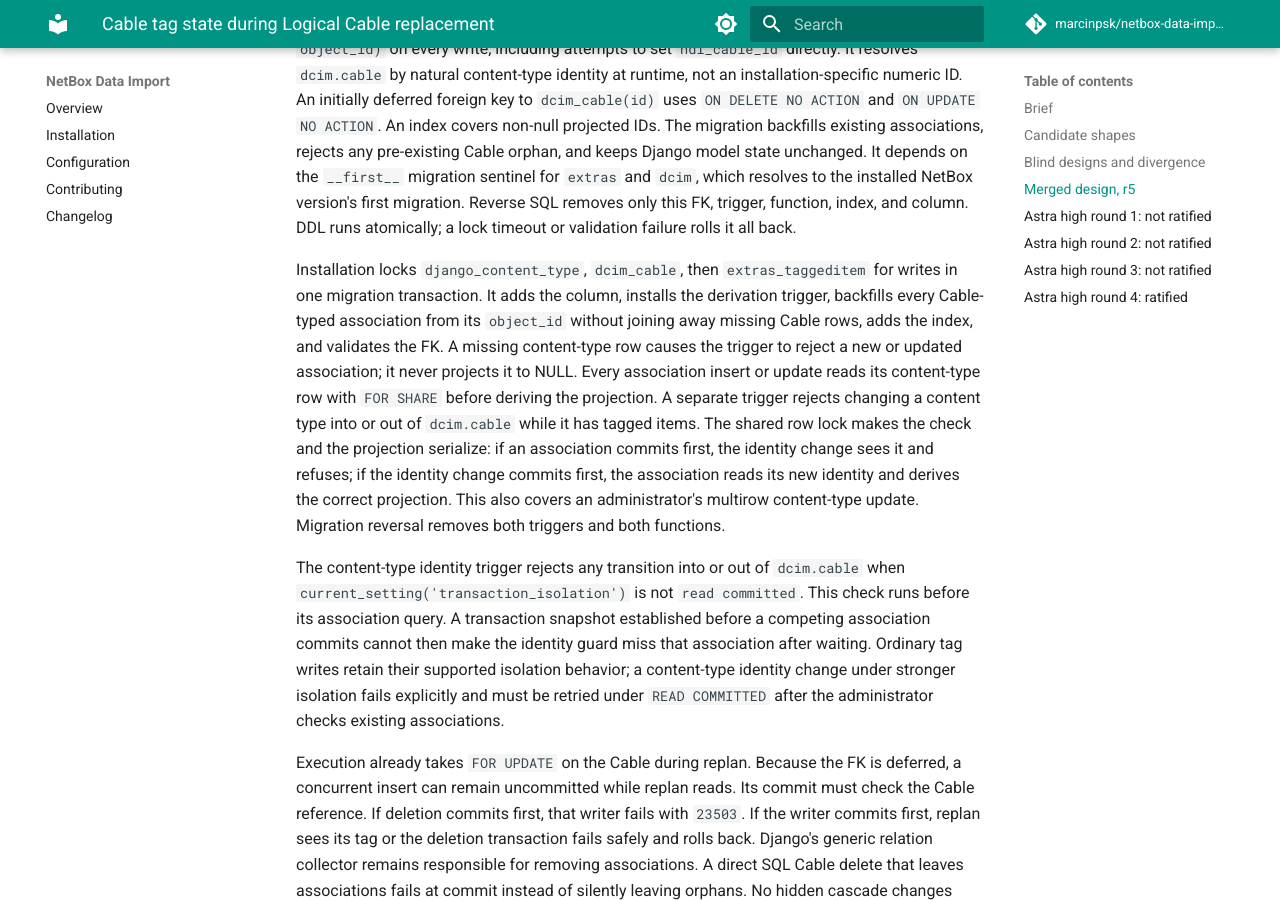
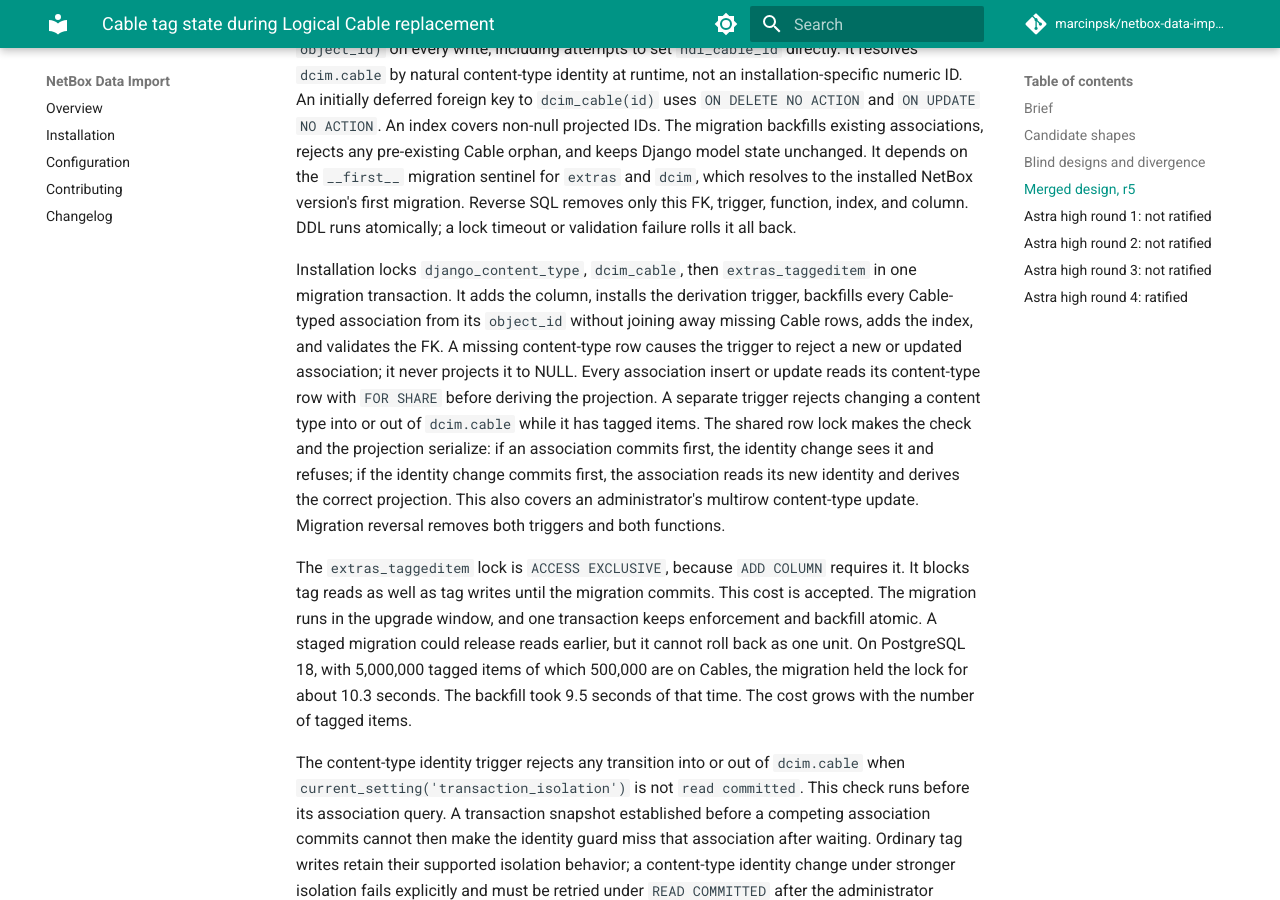
Before and after one commit to marcinpsk/netbox-data-import-plugin, an MkDocs documentation site: the page built from docs/design/cable-tag-serialization.md, in a window 1280 px wide and 900 px high, scrolled down 2429 px. Built offline with MkDocs 1.6.1 and Material for MkDocs 9.7.7, drawn with Linux system fonts in a browser that asks for light colours; comment, search, counter and statistics services are not loaded.

Commit message:
docs(cables): state that the tag integrity migration blocks tag reads

```diff
--- a/docs/design/cable-tag-serialization.md
+++ b/docs/design/cable-tag-serialization.md
@@ -98,6 +98,15 @@ refuses; if the identity change commits first, the association reads its new
 identity and derives the correct projection. This also covers an
 administrator's multirow content-type update. Migration reversal removes both
 triggers and both functions.
+
+The `extras_taggeditem` lock is `ACCESS EXCLUSIVE`, because `ADD COLUMN`
+requires it. It blocks tag reads as well as tag writes until the migration
+commits. This cost is accepted. The migration runs in the upgrade window, and
+one transaction keeps enforcement and backfill atomic. A staged migration could
+release reads earlier, but it cannot roll back as one unit. On PostgreSQL 18,
+with 5,000,000 tagged items of which 500,000 are on Cables, the migration held
+the lock for about 10.3 seconds. The backfill took 9.5 seconds of that time.
+The cost grows with the number of tagged items.
 
 The content-type identity trigger rejects any transition into or out of
 `dcim.cable` when `current_setting('transaction_isolation')` is not
```
Also changed, not shown: other parts of docs/design/cable-tag-serialization.md (+1 -1 lines).
